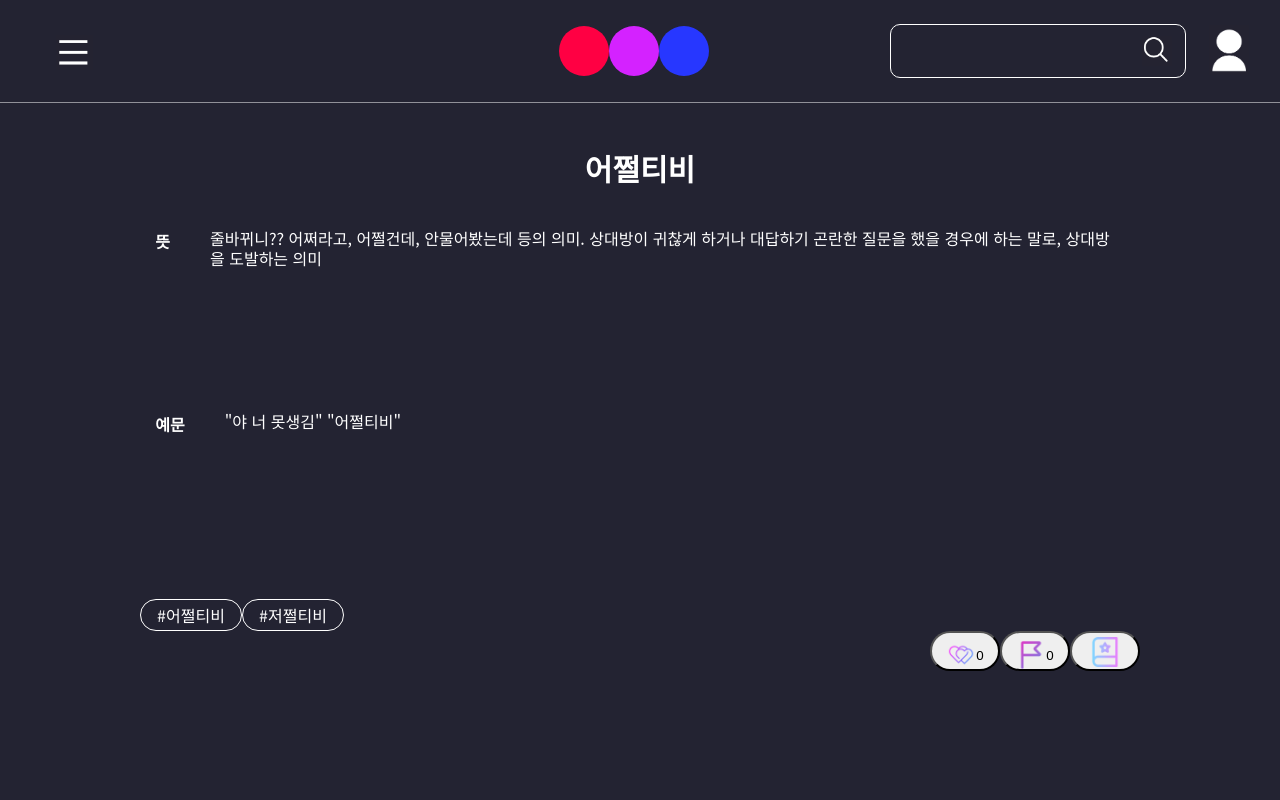
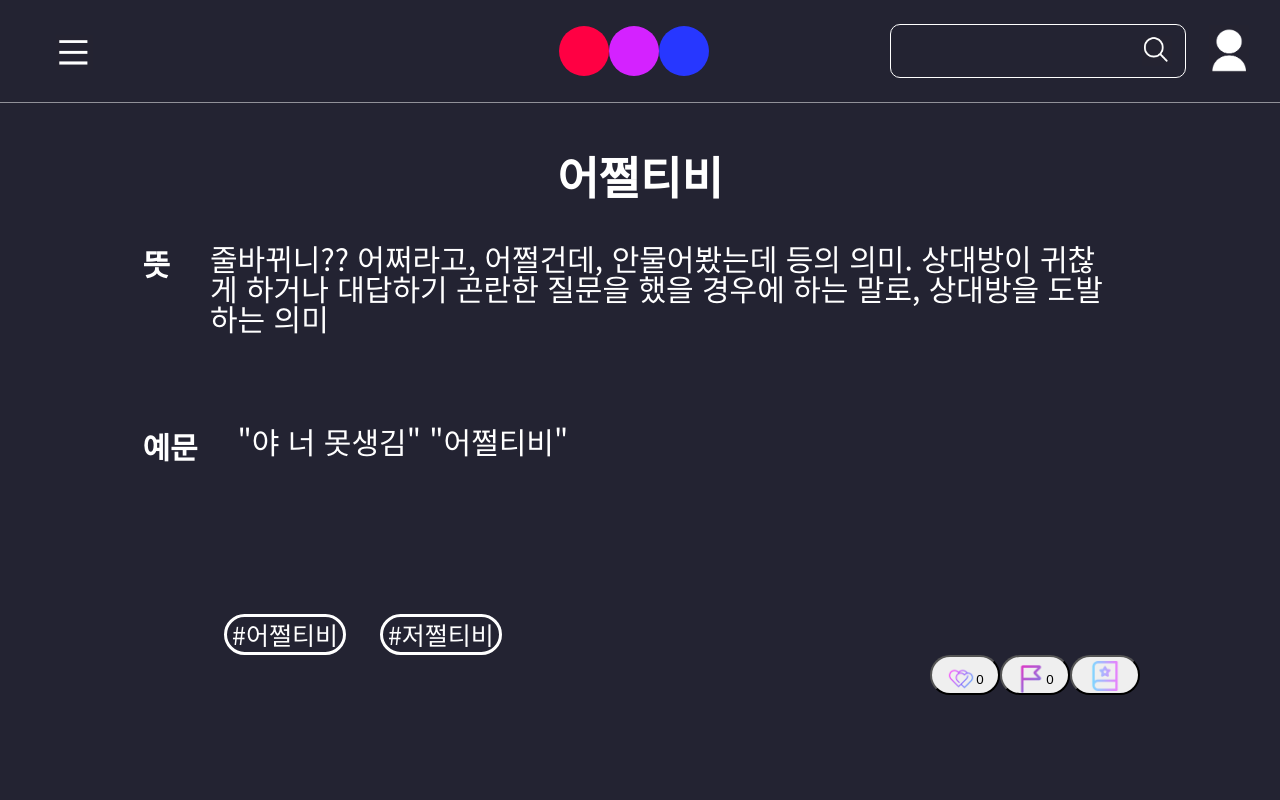
Before and after one commit to MEME-DICTIONARY/MEME-DICTIONARY, a React (Create React App) app: page /detail/word in a window 1280 px wide. Shown: the top 800 px of the page. Built offline with nearby package versions, Linux system fonts and the light colour scheme.

Commit message:
chore: detail page 해시태그 스타일링 변경, contents 폰트 크기 변경

```diff
--- a/src/pages/DetailPage.jsx
+++ b/src/pages/DetailPage.jsx
@@ -41,7 +41,7 @@ function DetailPage() {
           <StButtonWrapper>
             <StBottomBtn>
               <StButtonImg
-                src={require('../assets/img/detailPage/like.png')}
+                src={require('assets/img/detailPage/like.png')}
                 alt="좋아요"
                 onClick={() => {
                   addWordLike(wordLike + 1);
@@ -52,7 +52,7 @@ function DetailPage() {
 
             <StBottomBtn>
               <StButtonImg
-                src={require('../assets/img/detailPage/report.png')}
+                src={require('assets/img/detailPage/report.png')}
                 alt="신고"
                 onClick={() => {
                   addWordWarning(wordWarning + 1);
@@ -63,7 +63,7 @@ function DetailPage() {
 
             <StBottomBtn>
               <StBookMarkImg
-                src={require('../assets/img/detailPage/bookmark.png')}
+                src={require('assets/img/detailPage/bookmark.png')}
                 alt="북마크"
               ></StBookMarkImg>
             </StBottomBtn>
@@ -78,10 +78,7 @@ function DetailPage() {
         <>
           <StImgWrapper>
             <StTitle>무야호</StTitle>
-            <StBodyImg
-              src={require('../assets/img/detailPage/무야호.png')}
-              alt="무야호"
-            ></StBodyImg>
+            <StBodyImg src={require('assets/img/detailPage/무야호.png')} alt="무야호"></StBodyImg>
             <StImgContent>
               무한도전 197화 '알레스카 편'에 방영된 장면으로, 무한도전을 안다고 얘기하신 뒤 외치신
               의미불명의 말이다. 그만큼 신날때 사용하면 유용한 짤이다.
@@ -91,31 +88,33 @@ function DetailPage() {
               <StHashTag>{imghashtag[1]}</StHashTag>
             </StHashtagWrapper>
             <StButtonWrapper>
-              <StBottomBtn>
+              <StBottomBtn
+                onClick={() => {
+                  addWordLike(wordLike + 1);
+                }}
+              >
                 <StButtonImg
-                  src={require('../assets/img/detailPage/like.png')}
+                  src={require('assets/img/detailPage/like.png')}
                   alt="좋아요"
-                  onClick={() => {
-                    addWordLike(wordLike + 1);
-                  }}
                 ></StButtonImg>
                 {wordLike}
               </StBottomBtn>
 
-              <StBottomBtn>
+              <StBottomBtn
+                onClick={() => {
+                  addWordWarning(wordWarning + 1);
+                }}
+              >
                 <StButtonImg
-                  src={require('../assets/img/detailPage/report.png')}
+                  src={require('assets/img/detailPage/report.png')}
                   alt="신고"
-                  onClick={() => {
-                    addWordWarning(wordWarning + 1);
-                  }}
                 ></StButtonImg>
                 {wordWarning}
               </StBottomBtn>
 
               <StBottomBtn>
                 <StBookMarkImg
-                  src={require('../assets/img/detailPage/bookmark.png')}
+                  src={require('assets/img/detailPage/bookmark.png')}
                   alt="북마크"
                 ></StBookMarkImg>
               </StBottomBtn>
@@ -154,28 +153,26 @@ const StTitle = styled.h1`
   color: white;
   text-align: center;
   font-weight: bold;
-  font-size: 30px;
+  font-size: 45px;
   margin: 50px;
 `;
 
-const StWordMeaning = styled.h2`
+const CommonH2 = styled.h2`
+  font-size: 30px;
   font-weight: bold;
   padding-right: 40px;
   color: white;
 `;
 
+const StWordMeaning = styled(CommonH2)``;
+const StWordExample = styled(CommonH2)``;
+
 const StExampleWrapper = styled.div`
   display: flex;
 `;
 
-const StWordExample = styled.h2`
-  font-weight: bold;
-  padding-right: 40px;
-  color: white;
-`;
-
 const StWordContent = styled.p`
-  line-height: 20px;
+  font-size: 30px;
   color: white;
   height: 188px;
   width: 900px;
@@ -185,16 +182,18 @@ const StWordContent = styled.p`
 
 const StHashtagWrapper = styled.div`
   display: flex;
-  width: 1000px;
+  gap: 34px;
   justify-content: flex-start;
+  width: 65%;
 `;
 
 const StHashTag = styled.div`
   background-color: #232332;
   color: white;
-  border: 1px solid white;
-  width: 100px;
-  height: 30px;
+  border: 3px solid white;
+  padding: 5px;
+  width: fit-content;
+  font-size: 25px;
   border-radius: 75px;
   align-items: center;
   justify-content: center;
--- a/src/pages/auth/SignupPage.jsx
+++ b/src/pages/auth/SignupPage.jsx
@@ -50,7 +50,10 @@ function SignupPage() {
   };
 
   const postSignupData = async () => {
-    await postUserData();
+    await postUserData({
+      email: id,
+      password: password,
+    });
   };
   return (
     <MainWrapper>
```
